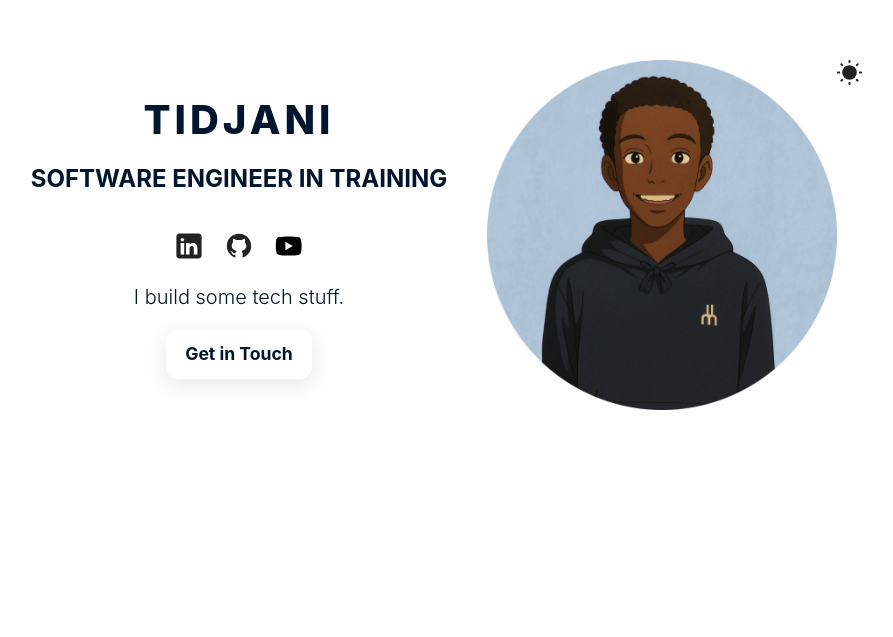
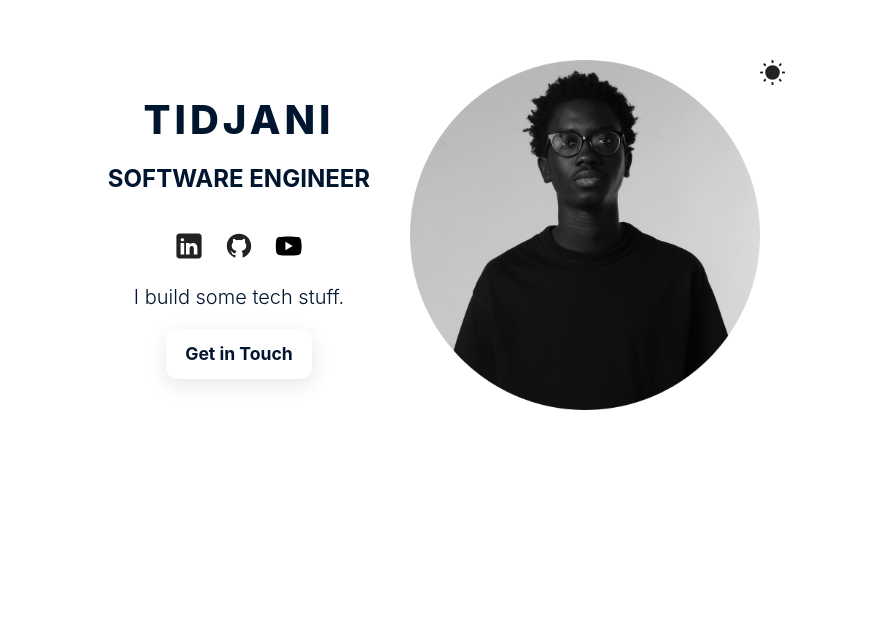
Before and after one commit to tidjanioff/tidjani-site, a React (Vite) app: page / in a window 1280 px wide. Shown: the part 163-800 px from the top of the page, without its empty margins (206-1099 px from the left). Built offline with nearby package versions, Linux system fonts and the light colour scheme.

Commit message:
Simplify hero title; changed Hero picture

```diff
--- a/src/sections/Hero/Hero.jsx
+++ b/src/sections/Hero/Hero.jsx
@@ -55,7 +55,7 @@ function Hero() {
                 transition={{duration:0.6}}
                 style={{
                     marginBottom:'18px',
-                    marginTop:'0px',}}>Software Engineer in Training</motion.h2>
+                    marginTop:'0px',}}>Software Engineer</motion.h2>
                 <div className={styles.socials}>
                     <span>
                         <a href='https://www.linkedin.com/in/tidjani-d/' target='_blank'>
```
Also changed, not shown: src/assets/tidjani-img.png, src/assets/tidjani-img2.png (added).
